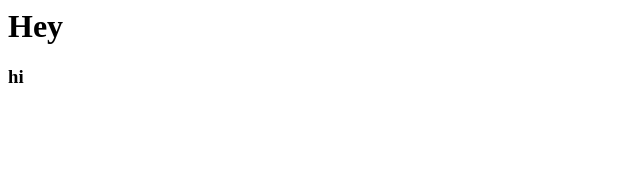
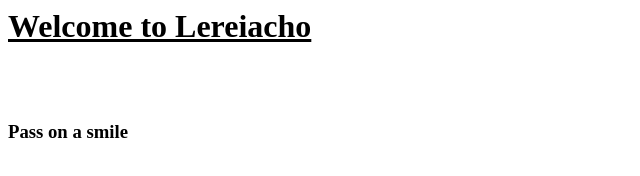
Before and after one commit to Lereiacho/lereiacho.github.io, a plain HTML site: page index.html in a window 1280 px wide. Shown: the whole page, without its empty margins (0-640 px from the left). Drawn offline with Linux system fonts and the light colour scheme.

Commit message:
Update index.html

```diff
--- a/index.html
+++ b/index.html
@@ -1,7 +1,9 @@
 <!DOCTYPE>
 <html>
     <body>
-        <h1> Hey </h1>
-        <h3>hi</h3>
+        <h1><u>Welcome to Lereiacho</u></h1>
+        <br>
+        <br>
+        <h3>Pass on a smile</h3>
     </body>
 </html>
```
